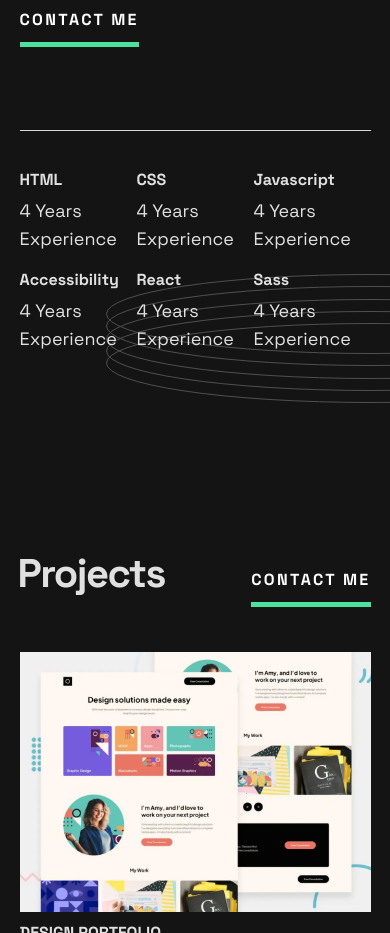
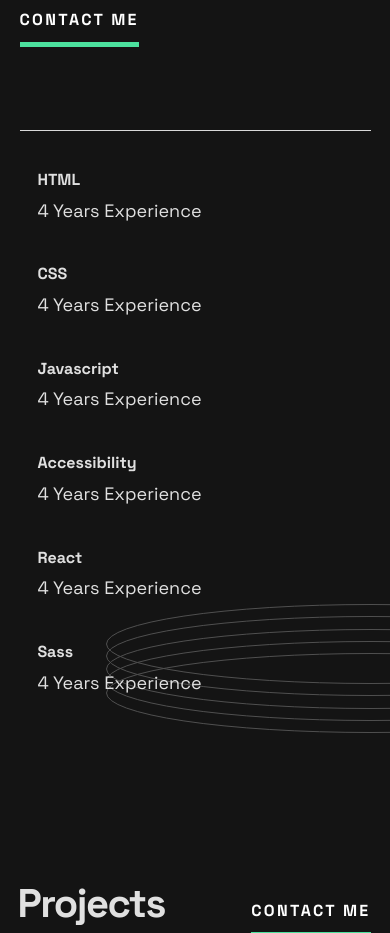
Before and after one commit to barryhanna/fem-single-page-developer-portfolio, a React (Vite) app: page / in a window 390 px wide. Shown: the part 800-1733 px from the top of the page. Built offline with nearby package versions, Linux system fonts and the light colour scheme.

Commit message:
Make skills and project list responsive

```diff
--- a/src/index.css
+++ b/src/index.css
@@ -221,14 +221,32 @@ button:hover,
 /* Skills */
 
 .skills-list {
+  display: grid;
   position: relative;
-  display: grid;
-  grid-template-columns: repeat(3, 1fr);
-  grid-template-rows: repeat(2, 100px);
+  grid-template-columns: repeat(auto-fill, minmax(100px, 200px));
+  gap: 2em;
+  justify-items: center;
   border-top: 1px solid var(--clr-light-grey);
   padding-block: 2em;
   margin-block: 3em;
 }
+
+/* @media only screen and (min-width: 670px) {
+  .skills-list {
+    grid-template-columns: repeat(2, 1fr);
+    grid-template-rows: repeat(3, 100px);
+  }
+}
+
+@media only screen and (min-width: 800px) {
+  .skills-list {
+    grid-template-columns: repeat(3, 1fr);
+    grid-template-rows: repeat(2, 100px);
+    border-top: 1px solid var(--clr-light-grey);
+    padding-block: 2em;
+    margin-block: 3em;
+  }
+} */
 
 .skills-list::after {
   --width: 530px;
@@ -263,7 +281,7 @@ button:hover,
 .projects-list {
   display: grid;
   gap: 1rem;
-  grid-template-columns: repeat(3, 1fr);
+  grid-template-columns: repeat(auto-fit, minmax(200px, 250px));
 }
 
 .project-screenshot {
@@ -479,10 +497,6 @@ footer .navbar {
     margin-right: 0;
   }
 
-  .projects-list {
-    grid-template-columns: repeat(2, 1fr);
-  }
-
   .project-item-image__overlay {
     display: block;
     position: static;
@@ -497,9 +511,3 @@ footer .navbar {
     padding-left: 0;
   }
 }
-
-@media screen and (max-width: 400px) {
-  .projects-list {
-    grid-template-columns: 1fr;
-  }
-}
```
